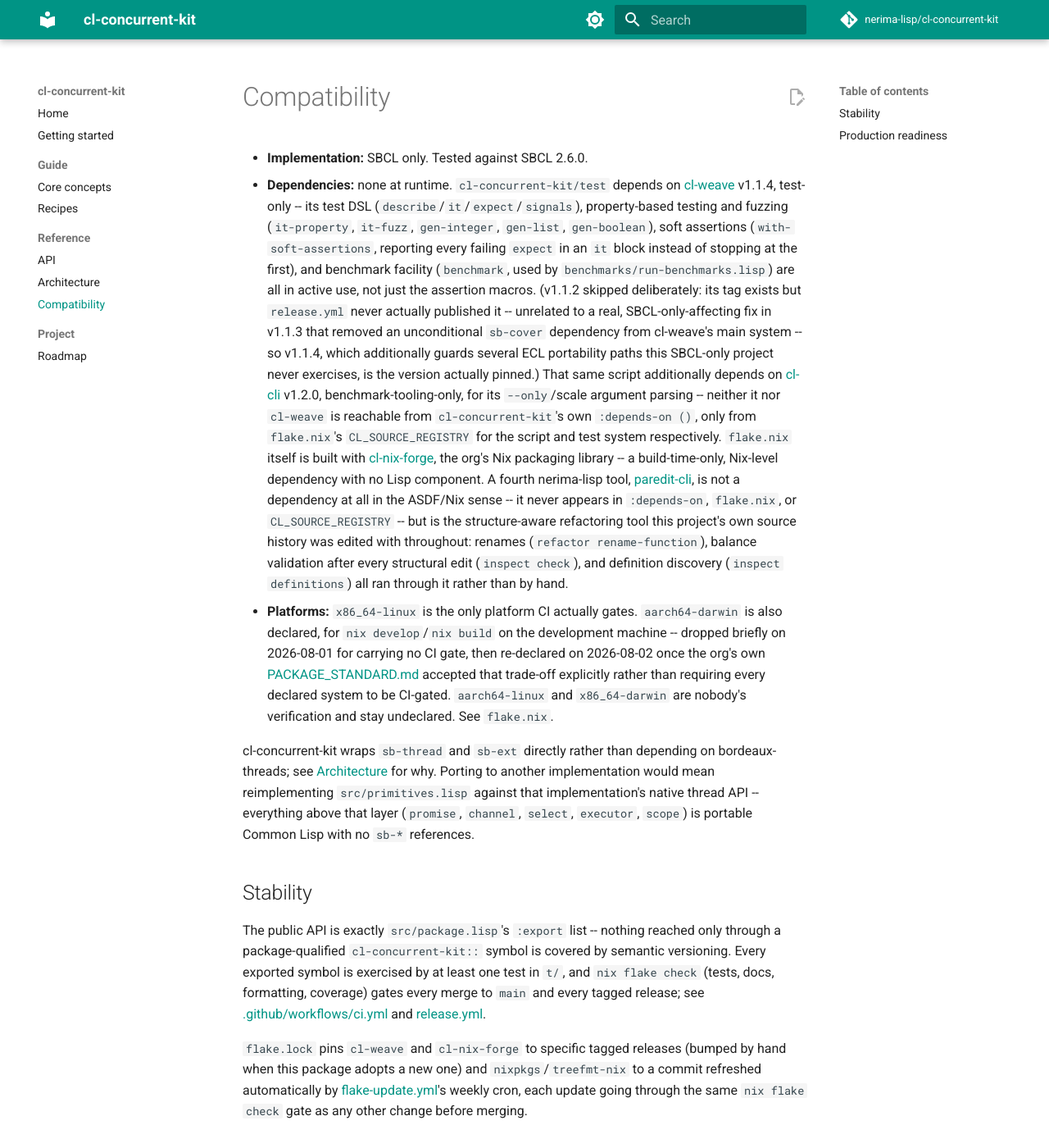
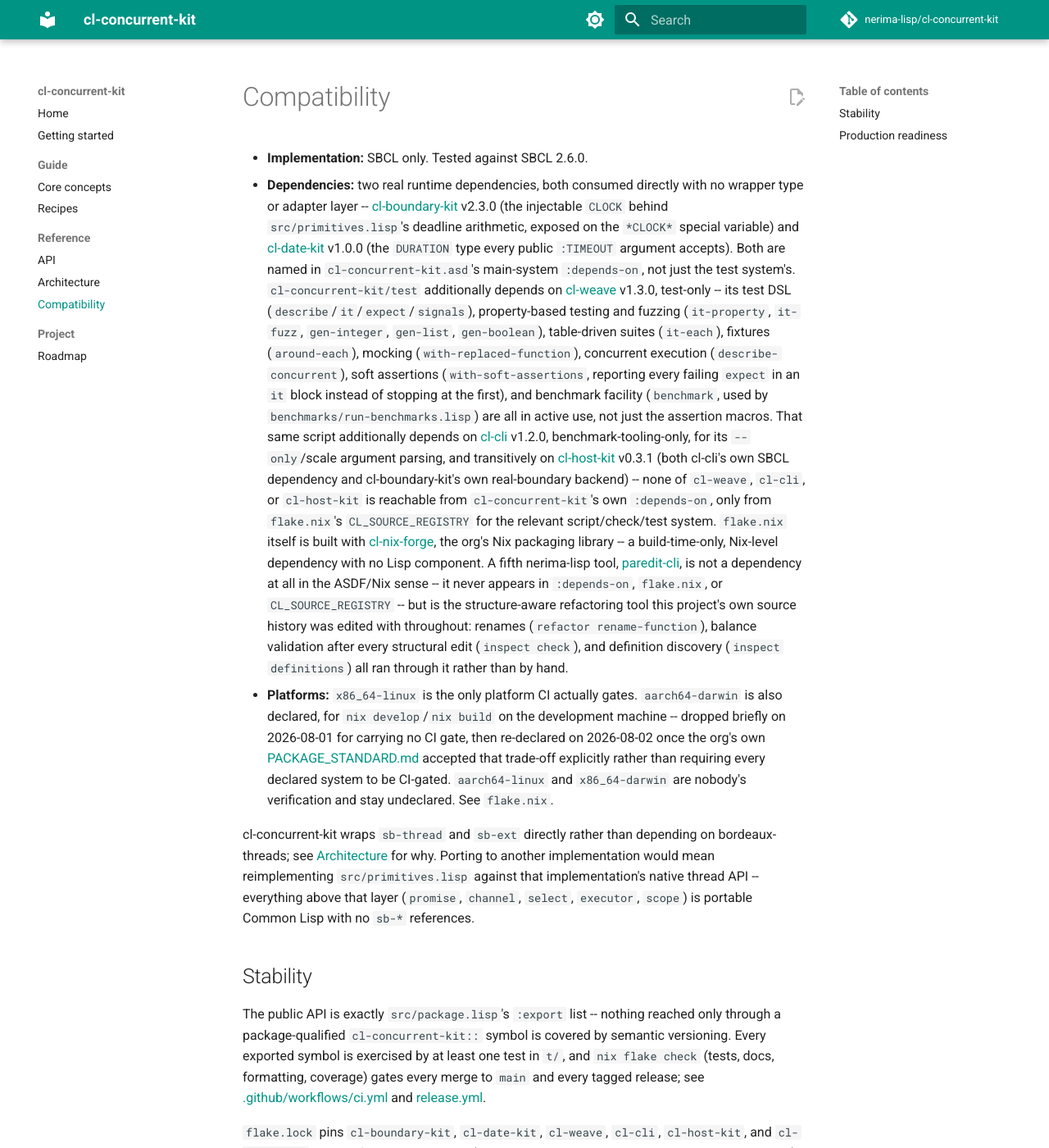
Before and after one commit to nerima-lisp/cl-concurrent-kit, an MkDocs documentation site: the page built from docs/src/reference/compatibility.md, in a window 1280 px wide and 1400 px high. Shown: the whole window at 82% size. Built offline with MkDocs 1.6.1 and Material for MkDocs 9.7.7, drawn with Linux system fonts in a browser that asks for light colours; comment, search, counter and statistics services are not loaded; some of the changed text lies outside the part shown.

Commit message:
docs: comprehensive pass -- fix stale v0.4.2/dependency-free claims org-wide
A systematic sweep of every doc file (not just the ones touched by the
Duration API change) turned up several claims that had gone stale
independently of that work:

- README.md, docs/src/getting-started.md: flake.nix install example
  still pinned v0.4.2; both also called the project "dependency-free",
  no longer true with cl-boundary-kit/cl-date-kit as real deps.
- docs/src/index.md: same "dependency-free" claim.
- docs/src/reference/architecture.md: "v0.1.0 through v0.5.0" release
  range, now v0.6.0.
- docs/src/reference/compatibility.md: "Dependencies: none at runtime"
  and a cl-weave v1.1.4 pin, several versions behind the real v1.3.0;
  the flake.lock pin list omitted cl-boundary-kit/cl-date-kit/cl-cli/
  cl-host-kit entirely; the "Timeout audit" section's bare-recv/await
  enumeration ("the four bare calls") undercounted the real number by
  an order of magnitude and was replaced with an accurate description
  of the actual two-layer safety design (cl-weave's global 20s runner
  backstop, plus an explicit :timeout only where a test asserts real
  timeout behavior) instead of a stale exact list.

Also adds a "A timeout" example to getting-started.md, previously the
only guide page with zero mention of the timeout API despite it being
a core, cross-cutting feature. Verified: mkdocs --strict (nix build
.#checks.docs) still builds clean.

```diff
--- a/docs/src/reference/compatibility.md
+++ b/docs/src/reference/compatibility.md
@@ -1,29 +1,37 @@
 # Compatibility
 
 - **Implementation:** SBCL only. Tested against SBCL 2.6.0.
-- **Dependencies:** none at runtime. `cl-concurrent-kit/test` depends on
-  [cl-weave](https://github.com/nerima-lisp/cl-weave) v1.1.4, test-only --
+- **Dependencies:** two real runtime dependencies, both consumed directly
+  with no wrapper type or adapter layer --
+  [cl-boundary-kit](https://github.com/nerima-lisp/cl-boundary-kit) v2.3.0
+  (the injectable `CLOCK` behind `src/primitives.lisp`'s deadline
+  arithmetic, exposed on the `*CLOCK*` special variable) and
+  [cl-date-kit](https://github.com/nerima-lisp/cl-date-kit) v1.0.0 (the
+  `DURATION` type every public `:TIMEOUT` argument accepts). Both are named
+  in `cl-concurrent-kit.asd`'s main-system `:depends-on`, not just the test
+  system's. `cl-concurrent-kit/test` additionally depends on
+  [cl-weave](https://github.com/nerima-lisp/cl-weave) v1.3.0, test-only --
   its test DSL (`describe`/`it`/`expect`/`signals`), property-based testing
   and fuzzing (`it-property`, `it-fuzz`, `gen-integer`, `gen-list`,
-  `gen-boolean`), soft assertions (`with-soft-assertions`, reporting every
-  failing `expect` in an `it` block instead of stopping at the first), and
-  benchmark facility (`benchmark`, used by `benchmarks/run-benchmarks.lisp`)
-  are all in active use, not just the assertion macros. (v1.1.2 skipped
-  deliberately: its tag exists but `release.yml` never actually published it
-  -- unrelated to a real, SBCL-only-affecting fix in v1.1.3 that removed an
-  unconditional `sb-cover` dependency from cl-weave's main system -- so
-  v1.1.4, which additionally guards several ECL portability paths this
-  SBCL-only project never exercises, is the version actually pinned.) That
-  same script additionally depends on
+  `gen-boolean`), table-driven suites (`it-each`), fixtures (`around-each`),
+  mocking (`with-replaced-function`), concurrent execution
+  (`describe-concurrent`), soft assertions (`with-soft-assertions`,
+  reporting every failing `expect` in an `it` block instead of stopping at
+  the first), and benchmark facility (`benchmark`, used by
+  `benchmarks/run-benchmarks.lisp`) are all in active use, not just the
+  assertion macros. That same script additionally depends on
   [cl-cli](https://github.com/nerima-lisp/cl-cli) v1.2.0,
-  benchmark-tooling-only, for its `--only`/scale argument parsing -- neither
-  it nor `cl-weave` is reachable from `cl-concurrent-kit`'s own
-  `:depends-on ()`, only from `flake.nix`'s `CL_SOURCE_REGISTRY` for the
-  script and test system respectively.
+  benchmark-tooling-only, for its `--only`/scale argument parsing, and
+  transitively on [cl-host-kit](https://github.com/nerima-lisp/cl-host-kit)
+  v0.3.1 (both cl-cli's own SBCL dependency and cl-boundary-kit's own
+  real-boundary backend) -- none of `cl-weave`, `cl-cli`, or `cl-host-kit`
+  is reachable from `cl-concurrent-kit`'s own `:depends-on`, only from
+  `flake.nix`'s `CL_SOURCE_REGISTRY` for the relevant script/check/test
+  system.
   `flake.nix` itself is built with
   [cl-nix-forge](https://github.com/nerima-lisp/cl-nix-forge), the org's Nix
   packaging library -- a build-time-only, Nix-level dependency with no Lisp
-  component. A fourth nerima-lisp tool,
+  component. A fifth nerima-lisp tool,
   [paredit-cli](https://github.com/nerima-lisp/paredit-cli), is not a
   dependency at all in the ASDF/Nix sense -- it never appears in
   `:depends-on`, `flake.nix`, or `CL_SOURCE_REGISTRY` -- but is the
@@ -57,8 +65,9 @@ coverage) gates every merge to `main` and every tagged release; see
 [.github/workflows/ci.yml](https://github.com/nerima-lisp/cl-concurrent-kit/blob/main/.github/workflows/ci.yml)
 and [release.yml](https://github.com/nerima-lisp/cl-concurrent-kit/blob/main/.github/workflows/release.yml).
 
-`flake.lock` pins `cl-weave` and `cl-nix-forge` to specific tagged releases
-(bumped by hand when this package adopts a new one) and `nixpkgs`/`treefmt-nix`
+`flake.lock` pins `cl-boundary-kit`, `cl-date-kit`, `cl-weave`, `cl-cli`,
+`cl-host-kit`, and `cl-nix-forge` to specific tagged releases (bumped by
+hand when this package adopts a new one) and `nixpkgs`/`treefmt-nix`
 to a commit refreshed automatically by
 [flake-update.yml](https://github.com/nerima-lisp/cl-concurrent-kit/blob/main/.github/workflows/flake-update.yml)'s
 weekly cron, each update going through the same `nix flake check` gate as any
@@ -113,10 +122,14 @@ top-level README.)
     `docs.yml`'s two jobs, `flake-update.yml`, `release.yml`) declares its own
     `timeout-minutes:` -- there is no job relying on GitHub's default.
   - The test suite has a global backstop (`run-all :timeout-ms 20000` in
-    `t/package.lisp`) plus its own per-call `:timeout` at almost every
-    individual blocking `recv`/`await`. The four bare calls without one
-    (`t/channel-test.lisp:102,106`, `t/promise-test.lisp:231`,
-    `t/select-test.lisp:241`) were each checked individually rather than
-    assumed safe: in every case the value is already available -- sent,
-    cancelled, or buffered -- before the blocking call runs, so it resolves
-    synchronously and structurally cannot block.
+    `t/package.lisp`) bounding every single test regardless of what it
+    does. An individual blocking `recv`/`await`/`select` additionally
+    carries its own explicit `:timeout` wherever a test needs to assert
+    real `OPERATION-TIMED-OUT` behavior, or where a genuinely unbounded
+    wait would otherwise only fail slowly (at the 20-second global bound)
+    instead of immediately at the point something actually went wrong. A
+    bare `recv`/`await` with no `:timeout` of its own relies on that
+    global backstop rather than going unbounded -- and, in every such
+    case in this suite, the value it waits for is already available --
+    sent, cancelled, or buffered earlier in the same test body -- so the
+    call resolves synchronously in practice and the backstop is never hit.
```
Also changed, not shown: docs/src/getting-started.md (+14 -3 lines), docs/src/index.md (+7 -1 lines), docs/src/reference/architecture.md (+1 -1 lines), README.md.
